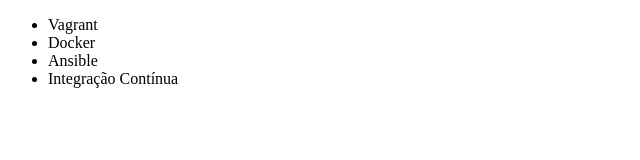
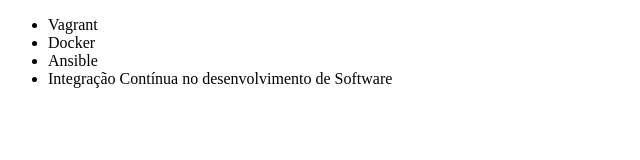
Before and after one commit to TiberioLuiz/curso-git-alura, a plain HTML site: page index.html in a window 1280 px wide. Shown: the whole page, without its empty margins (0-640 px from the left). Drawn offline with Linux system fonts and the light colour scheme.

Commit message:
alteraçã da descriçã do curso

```diff
--- a/index.html
+++ b/index.html
@@ -9,7 +9,7 @@
         <li>Vagrant</li>
         <li>Docker</li>
         <li>Ansible</li>
-        <li>Integração Contínua</li>
+        <li>Integração Contínua no desenvolvimento de Software</li>
     </ul>
 
 </body>
```
